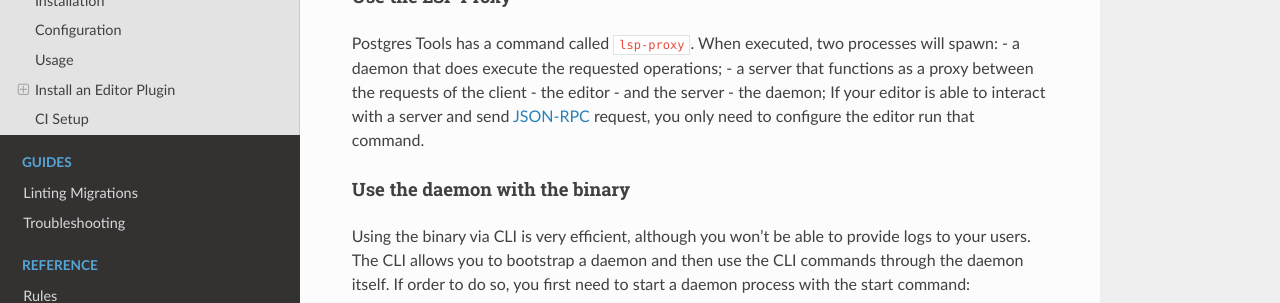
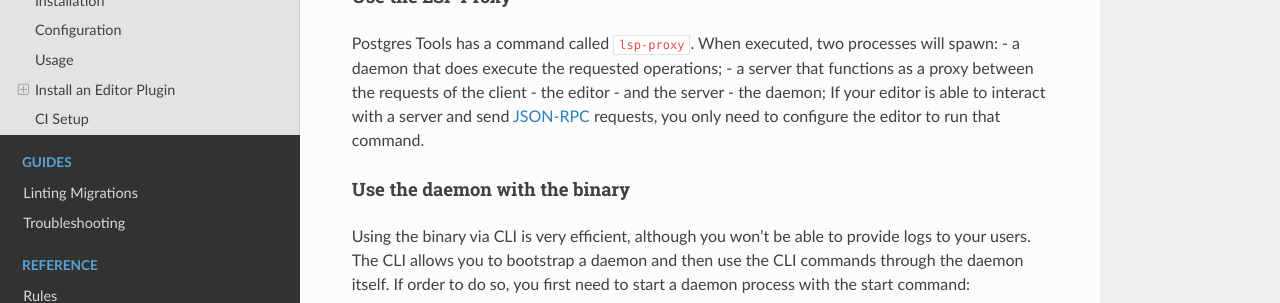
Before and after one commit to supabase-community/postgres_lsp, an MkDocs documentation site: the page built from docs/index.md, in a window 1280 px wide and 900 px high, scrolled down 2857 px. Shown: the part 151-454 px from the top of the window. Built offline with MkDocs 1.6.1, drawn with Linux system fonts in a browser that asks for light colours; nearby versions of some CDN libraries.

Commit message:
Update index.md
Co-authored-by: Julian Domke <68325451+juleswritescode@users.noreply.github.com>

```diff
--- a/docs/index.md
+++ b/docs/index.md
@@ -120,7 +120,7 @@ Postgres Tools has LSP first-class support. If your editor does implement LSP, t
 Postgres Tools has a command called `lsp-proxy`. When executed, two processes will spawn:
 - a daemon that does execute the requested operations;
 - a server that functions as a proxy between the requests of the client - the editor - and the server - the daemon;
-If your editor is able to interact with a server and send [JSON-RPC](https://www.jsonrpc.org) request, you only need to configure the editor run that command.
+If your editor is able to interact with a server and send [JSON-RPC](https://www.jsonrpc.org) requests, you only need to configure the editor to run that command.
 
 #### Use the daemon with the binary
 Using the binary via CLI is very efficient, although you won’t be able to provide logs to your users. The CLI allows you to bootstrap a daemon and then use the CLI commands through the daemon itself.
```
